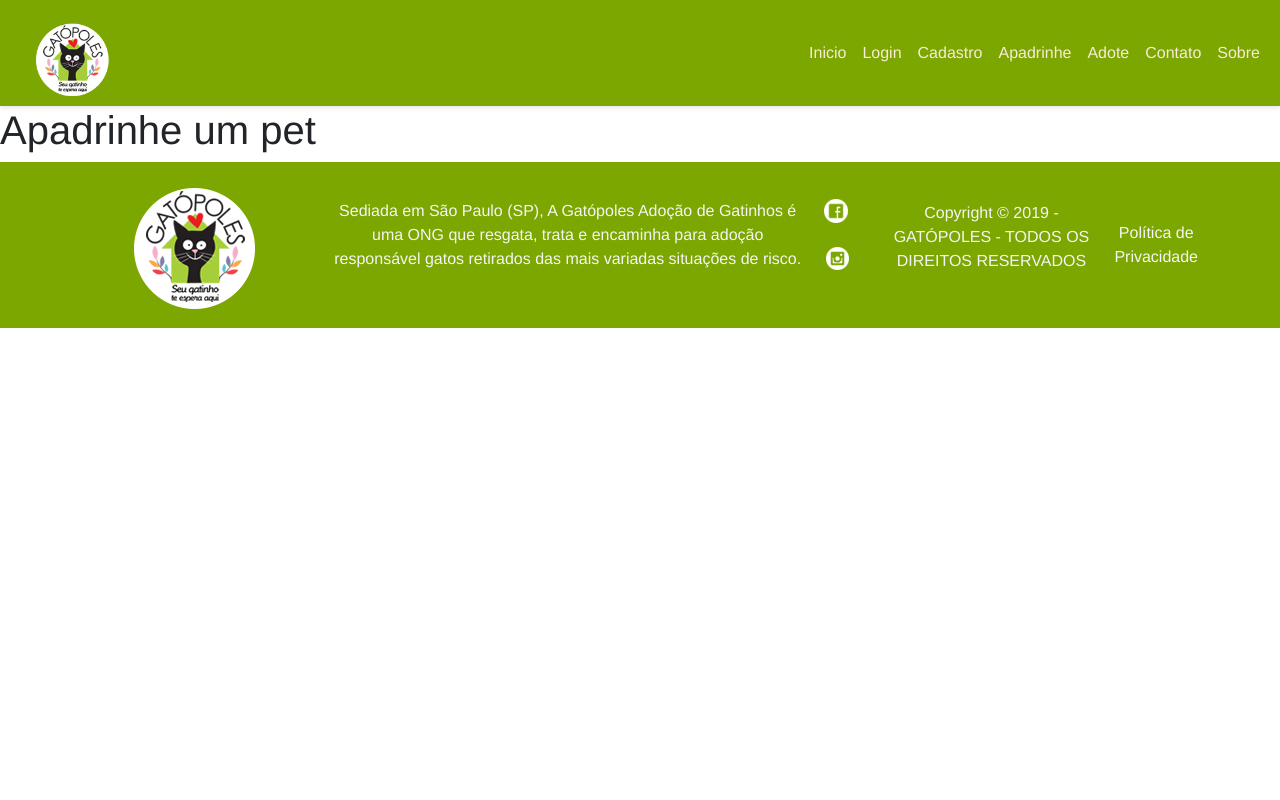
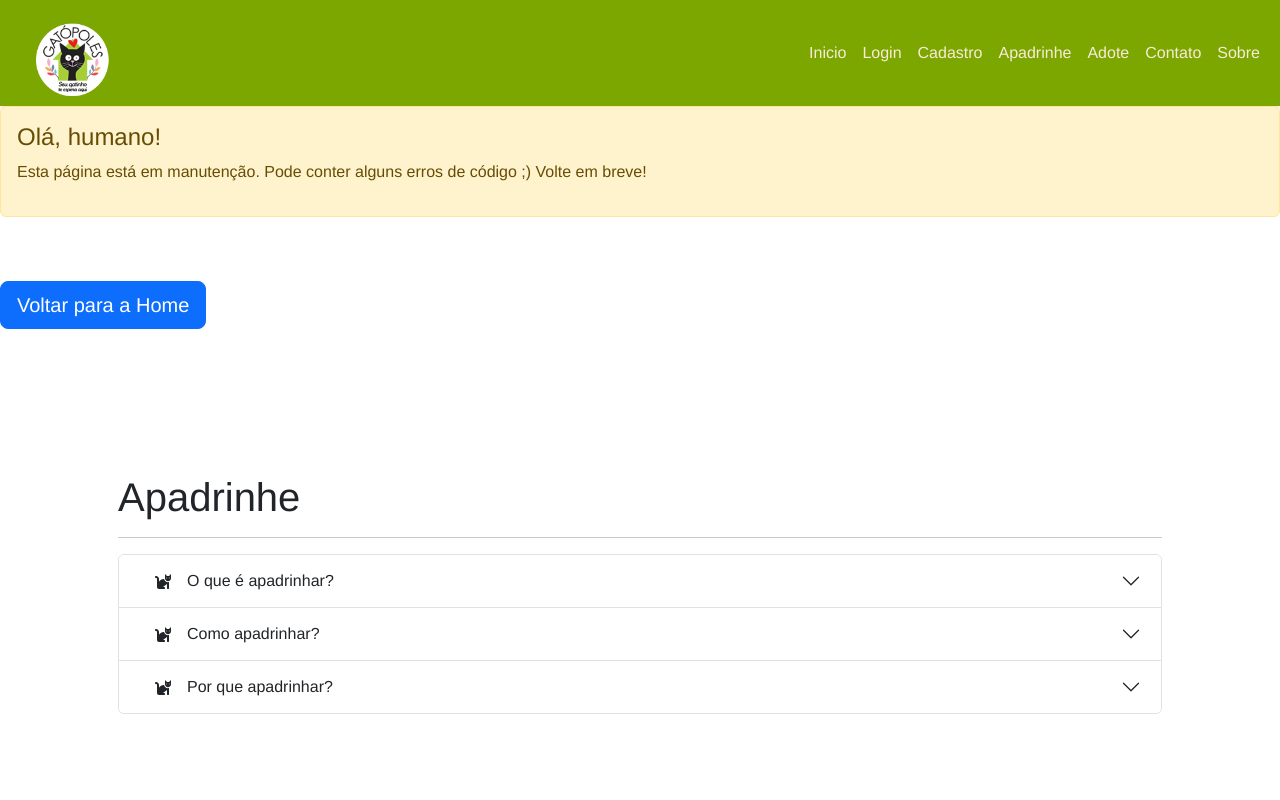
Before and after one commit to leoo-tech/AtividadeSemana4, a React (Vite) app: page /apadrinhe in a window 1280 px wide. Shown: the top 800 px of the page. Built offline with nearby package versions, Linux system fonts and the light colour scheme.

Commit message:
pagina de apadrinhe em manutenção

```diff
--- a/src/pages/Apadrinhe.jsx
+++ b/src/pages/Apadrinhe.jsx
@@ -1,7 +1,70 @@
+import { Accordion, Card, Container, Alert, Button } from "react-bootstrap";
+import { FaCat } from "react-icons/fa";
+import { Link } from "react-router-dom";
+
 export default function Apadrinhe() {
   return (
     <div>
-      <h1>Apadrinhe um pet</h1>
+      <Alert variant="warning">
+        <Alert.Heading>Olá, humano!</Alert.Heading>
+        <p>
+          Esta página está em manutenção. Pode conter alguns erros de código ;)
+          Volte em breve!
+        </p>
+      </Alert>
+
+      <Button as={Link} to="/" variant="primary" size="lg" className="my-5">
+        Voltar para a Home
+      </Button>
+
+      <Container className="my-5 py-5 px-5">
+        <h1>Apadrinhe</h1>
+        <hr />
+        <Accordion alwaysOpen>
+          <Accordion.Item eventKey="0">
+            <Accordion.Header>
+              <FaCat className="mx-3" /> O que é apadrinhar?
+            </Accordion.Header>
+            <Accordion.Body>
+              <Card.Text>
+                Apadrinhar é uma forma de contribuir com a causa animal sem
+                precisar adotar um pet. Você pode apadrinhar um animalzinho
+                ajudando com as despesas de alimentação, cuidados veterinários e
+                outros custos.
+              </Card.Text>
+            </Accordion.Body>
+          </Accordion.Item>
+          <Accordion.Item eventKey="1">
+            <Accordion.Header>
+              <FaCat className="mx-3" /> Como apadrinhar?
+            </Accordion.Header>
+            <Accordion.Body>
+              <Card.Text>
+                Entre em contato com a ONG ou abrigo de animais de sua região e
+                pergunte como você pode apadrinhar um pet. Existem diversas
+                formas de apadrinhamento, como:
+                <br />
+                • Apadrinhamento financeiro;
+                <br />• Apadrinhamento afetivo;
+                <br />• Apadrinhamento de lar temporário.
+              </Card.Text>
+            </Accordion.Body>
+          </Accordion.Item>
+          <Accordion.Item eventKey="2">
+            <Accordion.Header>
+              <FaCat className="mx-3" /> Por que apadrinhar?
+            </Accordion.Header>
+            <Accordion.Body>
+              <Card.Text>
+                Apadrinhar um pet é uma forma de ajudar animais em situação de
+                abandono e maus-tratos. Além disso, você estará contribuindo
+                para a manutenção de abrigos e ONGs que resgatam e cuidam de
+                animais carentes.
+              </Card.Text>
+            </Accordion.Body>
+          </Accordion.Item>
+        </Accordion>
+      </Container>
     </div>
   );
 }
```
